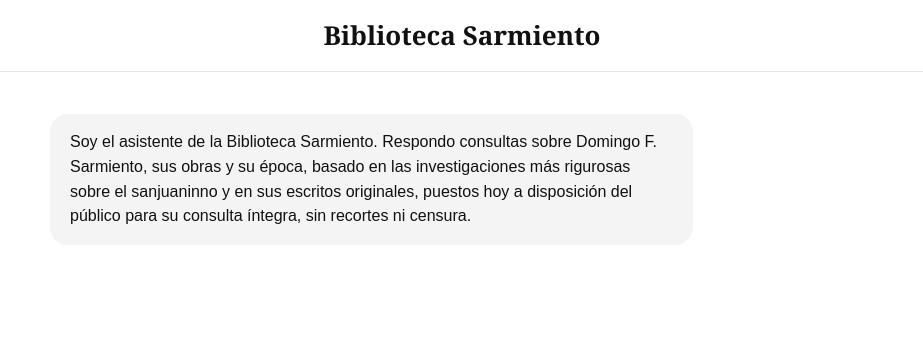
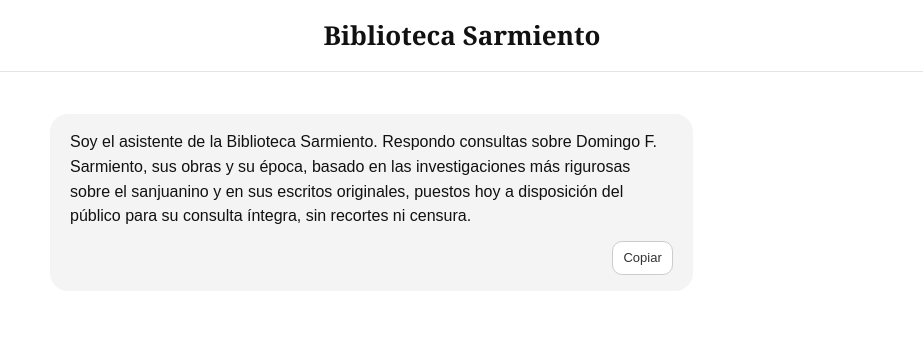
Before and after one commit to meglioli/nextjs-boilerplate, a Next.js app: page / in a window 1280 px wide. Shown: the top 341 px of the page, without its empty margins (178-1101 px from the left). Built offline with nearby package versions, Linux system fonts and the light colour scheme.

Commit message:
Update page.tsx

```diff
--- a/app/page.tsx
+++ b/app/page.tsx
@@ -9,7 +9,7 @@ type Message = {
 
 const initialMessage: Message = {
   role: "assistant",
-  text: "Soy el asistente de la Biblioteca Sarmiento. Respondo consultas sobre Domingo F. Sarmiento, sus obras y su época, basado en las investigaciones más rigurosas sobre el sanjuaninno y en sus escritos originales, puestos hoy a disposición del público para su consulta íntegra, sin recortes ni censura.",
+  text: "Soy el asistente de la Biblioteca Sarmiento. Respondo consultas sobre Domingo F. Sarmiento, sus obras y su época, basado en las investigaciones más rigurosas sobre el sanjuanino y en sus escritos originales, puestos hoy a disposición del público para su consulta íntegra, sin recortes ni censura.",
 };
 
 export default function Home() {
@@ -17,11 +17,22 @@ export default function Home() {
   const [input, setInput] = useState("");
   const [loading, setLoading] = useState(false);
   const [section, setSection] = useState<"chat" | "contacto">("chat");
+  const [copiedIndex, setCopiedIndex] = useState<number | null>(null);
 
   function nuevoChat() {
     setMessages([initialMessage]);
     setInput("");
     setSection("chat");
+    setCopiedIndex(null);
+  }
+
+  async function copyText(text: string, index: number) {
+    await navigator.clipboard.writeText(text);
+    setCopiedIndex(index);
+
+    setTimeout(() => {
+      setCopiedIndex(null);
+    }, 1800);
   }
 
   async function sendMessage() {
@@ -64,7 +75,9 @@ export default function Home() {
       {section === "contacto" ? (
         <section style={contactSection}>
           <h1 style={contactTitle}>Contacto</h1>
-          <p><strong>Mauricio Meglioli</strong></p>
+          <p>
+            <strong>Mauricio Meglioli</strong>
+          </p>
           <p>Responsable del proyecto Biblioteca Sarmiento.</p>
         </section>
       ) : (
@@ -92,6 +105,17 @@ export default function Home() {
                   }}
                 >
                   {m.text}
+
+                  {m.role === "assistant" && (
+                    <div style={copyButtonWrap}>
+                      <button
+                        onClick={() => copyText(m.text, i)}
+                        style={copyButton}
+                      >
+                        {copiedIndex === i ? "Copiado" : "Copiar"}
+                      </button>
+                    </div>
+                  )}
                 </div>
               </div>
             ))}
@@ -241,6 +265,23 @@ const sendButton = {
   cursor: "pointer",
 };
 
+const copyButtonWrap = {
+  marginTop: 12,
+  display: "flex",
+  justifyContent: "flex-end",
+};
+
+const copyButton = {
+  border: "1px solid #ccc",
+  background: "#fff",
+  color: "#333",
+  borderRadius: 10,
+  padding: "6px 10px",
+  fontSize: 13,
+  fontFamily: "inherit",
+  cursor: "pointer",
+};
+
 const footer = {
   position: "fixed" as const,
   left: 0,
```
